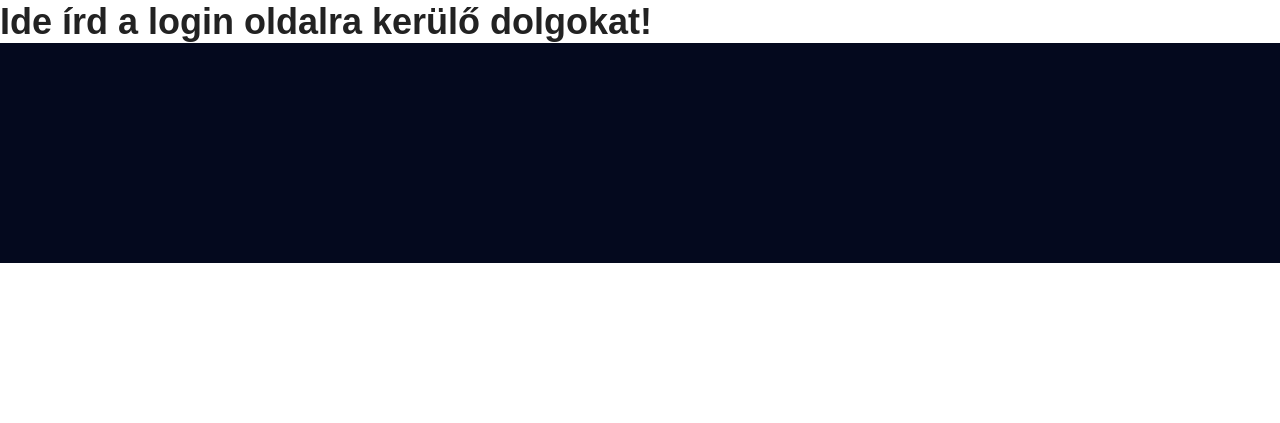
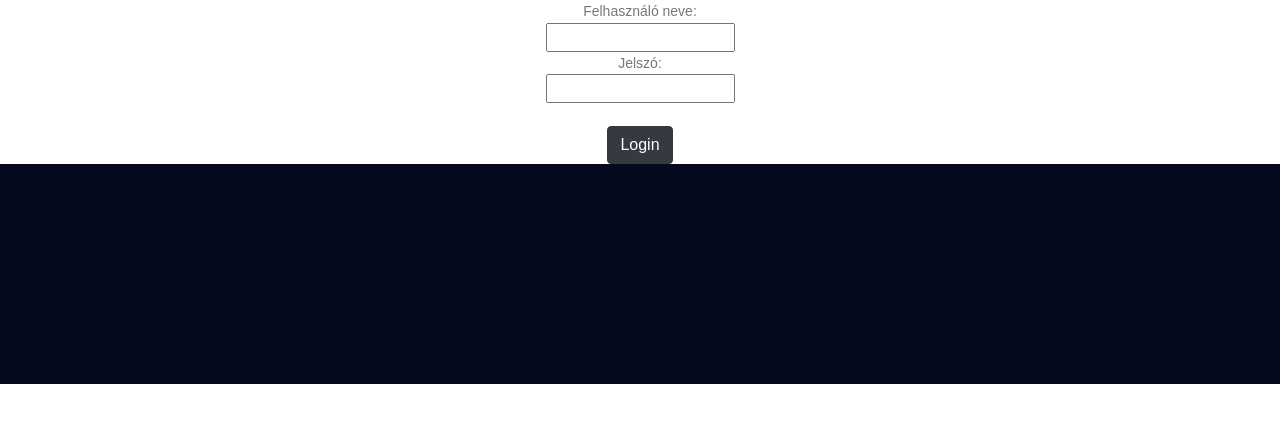
Before and after one commit to BozoTamas/AFP2, a PHP site: page /login in a window 1280 px wide. Shown: the part 208-631 px from the top of the page. Run offline with PHP 8.4, Linux system fonts and the light colour scheme; some libraries are stand-ins or nearby versions.

Commit message:
A Login oldal kész

```diff
--- a/sources/application/views/home/login.php
+++ b/sources/application/views/home/login.php
@@ -1 +1,15 @@
-<h1>Ide írd a login oldalra kerülő dolgokat!</h1>
+<div align = "center">
+<section class="center">
+    <form action="saveLink" method="POST">
+        <a>Felhasználó neve:</a>
+        </br>
+        <input type="text" name="username">
+        </br>
+        <a>Jelszó:</a>
+        </br>
+        <input type="text" name="password">
+        </br>
+        </br>
+        <button type="submit" class="btn btn-dark">Login</button>
+    </form>
+</section>
```
